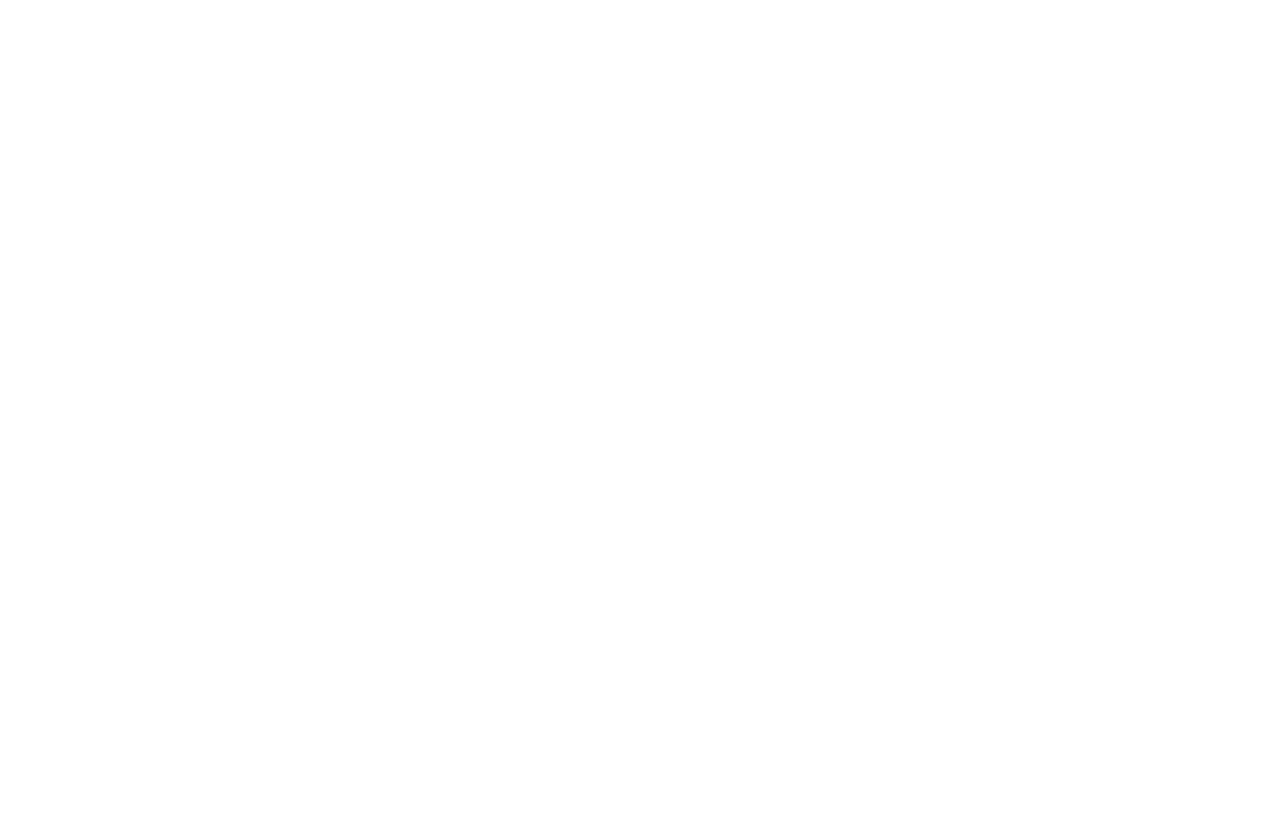
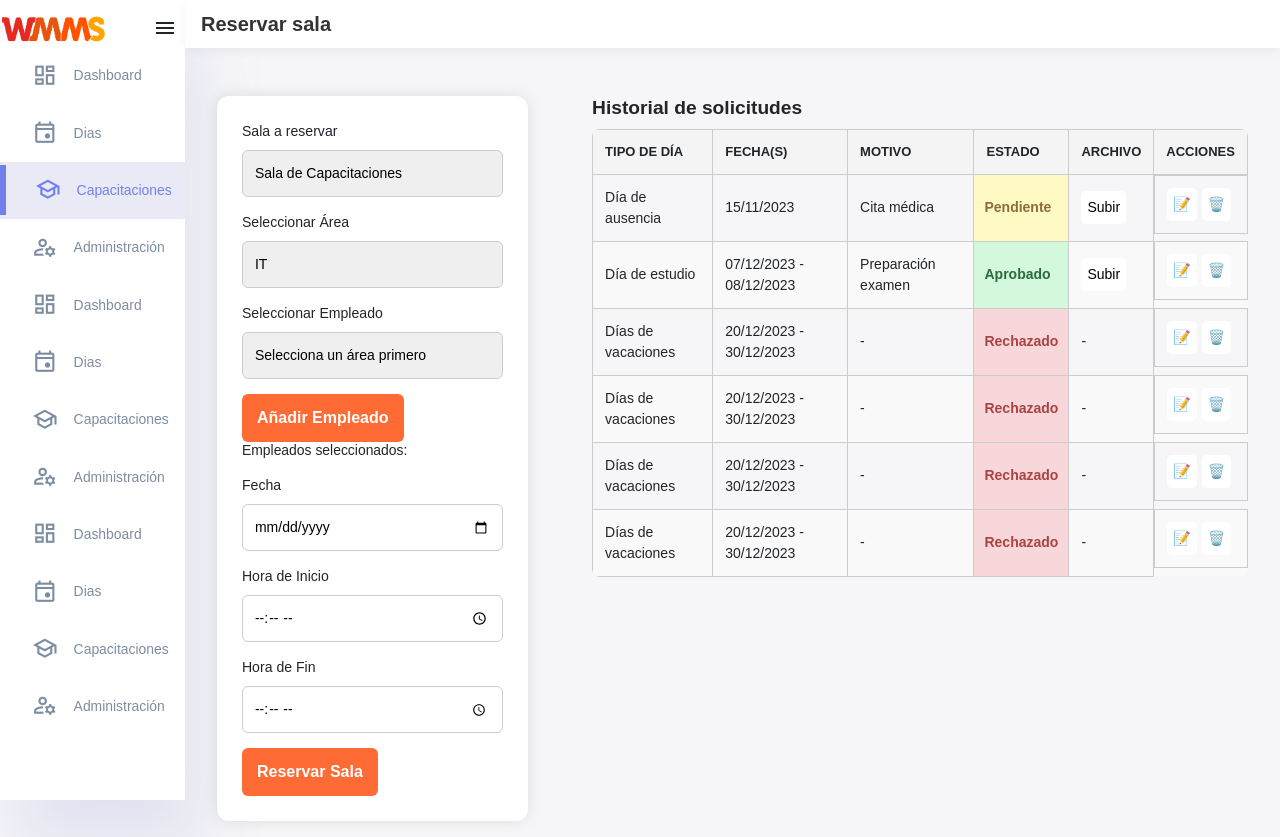
Before and after one commit to uri21199/intranet2.0, a Flask app: page /rooms in a window 1280 px wide. Before the commit the page is empty. Before the commit the page ends 800 px from the top, so only its background shows below. Run offline with Flask 3, Linux system fonts and the light colour scheme.

Commit message:
rooms y css

```diff
--- a/static/css/main.css
+++ b/static/css/main.css
@@ -366,6 +366,53 @@ aside .sidebar .message-count {
   transform: scale(0.98);
 }
 
+.containerFormRoom {
+  background: white;
+  padding: 25px;
+  margin: 1rem 2rem;
+  border-radius: 12px;
+  box-shadow: 0 0 15px rgba(0, 0, 0, 0.1);
+  width: 350px;
+}
+.containerFormRoom select, .containerFormRoom input {
+  width: 100%;
+  padding: 12px;
+  margin-top: 8px;
+  margin-bottom: 15px;
+  border-radius: 6px;
+  border: 1px solid #ccc;
+  font-size: 14px;
+  transition: all 0.3s ease-in-out;
+}
+.containerFormRoom select:focus, .containerFormRoom input:focus {
+  border-color: #ff6b35;
+  outline: none;
+  box-shadow: 0 0 5px rgba(255, 107, 53, 0.5);
+}
+.containerFormRoom button {
+  background-color: #ff6b35;
+  color: white;
+  font-size: 16px;
+  font-weight: bold;
+  padding: 12px 15px;
+  border: none;
+  border-radius: 6px;
+  cursor: pointer;
+  display: flex;
+  align-items: center;
+  justify-content: center;
+  gap: 8px; /* Espaciado entre icono y texto */
+  transition: all 0.3s ease-in-out;
+}
+.containerFormRoom button:hover, .containerFormRoom button:focus {
+  background-color: #e65b2a;
+  box-shadow: 0 4px 10px rgba(255, 107, 53, 0.3);
+  outline: 2px solid #ff6b35;
+}
+.containerFormRoom button:active {
+  transform: scale(0.98);
+}
+
 .tableDays {
   margin: 1rem 2rem;
 }
@@ -434,6 +481,78 @@ aside .sidebar .message-count {
   background-color: #f9f9f9;
 }
 .tableDays tr:hover {
+  background-color: #ffe8e0;
+  transition: background 0.3s ease-in-out;
+}
+
+.tableRoom {
+  margin: 1rem 2rem;
+}
+.tableRoom h3 {
+  font-size: 1.2rem;
+  font-weight: 600;
+}
+.tableRoom table {
+  width: 100%;
+  border-collapse: collapse;
+  margin-top: 10px;
+  font-size: 14px;
+  border-radius: 8px;
+  overflow: hidden;
+}
+.tableRoom th, .tableRoom td {
+  border: 1px solid #ccc;
+  padding: 12px;
+  text-align: left;
+}
+.tableRoom th {
+  background-color: #f4f4f4;
+  font-weight: bold;
+  text-transform: uppercase;
+  font-size: 13px;
+}
+.tableRoom .status-pending {
+  background-color: #fff9c4;
+  color: #8a6d3b;
+  padding: 6px 10px;
+  font-weight: bold;
+}
+.tableRoom .status-approved {
+  background-color: #d4f8dc;
+  color: #2c6b3b;
+  padding: 6px 10px;
+  font-weight: bold;
+}
+.tableRoom .status-rejected {
+  background-color: #f8d7da;
+  color: #a94442;
+  padding: 6px 10px;
+  font-weight: bold;
+}
+.tableRoom .actions {
+  display: flex;
+  gap: 5px;
+  cursor: pointer;
+}
+.tableRoom .actions button, .tableRoom .file button {
+  background: white;
+  border: none;
+  padding: 6px;
+  border-radius: 5px;
+  transition: all 0.3s ease-in-out;
+}
+.tableRoom .actions button:hover, .tableRoom .file button:hover {
+  background: #ff6b35;
+  color: white;
+  transform: scale(1.1);
+}
+.tableRoom .actions button i {
+  font-size: 16px;
+}
+.tableRoom tr:nth-child(even) {
+  background-color: #f9f9f9;
+}
+.tableRoom tr:hover {
   background-color: #ffe8e0;
   transition: background 0.3s ease-in-out;
 }
@@ -545,6 +664,31 @@ aside .sidebar .message-count {
   margin-top: 2rem;
 }
 
+.containerRoom {
+  flex-grow: 1;
+  transition: margin-left 0.3s ease;
+}
+.containerRoom .containerTitleRoom {
+  height: 3rem;
+  display: flex;
+  align-items: center;
+  padding-left: 0.7rem;
+  background-color: #fff;
+  /* background-color: red; */
+  width: 100%;
+  box-shadow: 0px 4px 10px rgba(0, 0, 0, 0.05);
+}
+.containerRoom .containerTitleRoom h2 {
+  font-size: 20px;
+  font-weight: bold;
+  color: #333;
+  padding-left: 0.3rem;
+}
+.containerRoom .containerFormTable {
+  display: flex;
+  margin-top: 2rem;
+}
+
 .containerDashboard {
   flex-grow: 1;
   transition: margin-left 0.3s ease;
--- /dev/null
+++ b/static/js/formRoom.js
@@ -0,0 +1,116 @@
+function cambiarFormulario() {
+    const tipoSala = document.getElementById("typeRoom").value;
+    const formulario = document.getElementById("formFields");
+
+    formulario.innerHTML = ""; // Limpia el formulario
+
+    if (tipoSala === "capacitaciones") {
+        formulario.innerHTML = `
+            <label for="area">Seleccionar Área</label>
+            <select id="area" onchange="cargarEmpleados()">
+                <option value="IT">IT</option>
+                <option value="Marketing">Marketing</option>
+                <option value="RRHH">RRHH</option>
+            </select>
+
+            <label for="empleados">Seleccionar Empleado</label>
+            <select id="empleados">
+                <option value="">Selecciona un área primero</option>
+            </select>
+
+            <button onclick="agregarEmpleado()">Añadir Empleado</button>
+
+            <h3>Empleados seleccionados:</h3>
+            <ul id="listaEmpleados"></ul>
+
+            <label for="fecha">Fecha</label>
+            <input type="date" id="fecha">
+
+            <label for="horaInicio">Hora de Inicio</label>
+            <input type="time" id="horaInicio">
+
+            <label for="horaFin">Hora de Fin</label>
+            <input type="time" id="horaFin">
+        `;
+    } else if (tipoSala === "reuniones") {
+        formulario.innerHTML = `
+            <label for="cliente">Es para un cliente?</label>
+            <select id="cliente" onchange="toggleCliente()">
+                <option value="no">No</option>
+                <option value="si">Sí</option>
+            </select>
+
+            <div id="clienteSeleccion">
+                <!-- Se agregará si el usuario elige "Sí" -->
+            </div>
+
+            <label for="motivo">Motivo</label>
+            <input type="text" id="motivo" placeholder="Motivo">
+
+            <label for="fecha">Fecha</label>
+            <input type="date" id="fecha">
+
+            <label for="horaInicio">Hora de Inicio</label>
+            <input type="time" id="horaInicio">
+
+            <label for="horaFin">Hora de Fin</label>
+            <input type="time" id="horaFin">
+        `;
+    }
+}
+
+function toggleCliente() {
+    const clienteSeleccion = document.getElementById("clienteSeleccion");
+    const esCliente = document.getElementById("cliente").value;
+
+    if (esCliente === "si") {
+        clienteSeleccion.innerHTML = `
+            <label for="clientesLista">Seleccionar Cliente</label>
+            <select id="clientesLista">
+                <option value="1">Cliente 1</option>
+                <option value="2">Cliente 2</option>
+                <option value="3">Cliente 3</option>
+            </select>
+        `;
+    } else {
+        clienteSeleccion.innerHTML = "";
+    }
+}
+
+let empleadosSeleccionados = [];
+
+function cargarEmpleados() {
+    const area = document.getElementById("area").value;
+    const empleadosSelect = document.getElementById("empleados");
+
+    // Simulación de carga de empleados por área
+    let empleadosPorArea = {
+        "IT": ["Juan Pérez", "Ana Gómez", "Carlos López"],
+        "Marketing": ["Luis Rodríguez", "María Sánchez"],
+        "RRHH": ["Pedro Martínez", "Lucía Fernández"]
+    };
+
+    empleadosSelect.innerHTML = "";
+    empleadosPorArea[area].forEach(emp => {
+        let option = document.createElement("option");
+        option.value = emp;
+        option.textContent = emp;
+        empleadosSelect.appendChild(option);
+    });
+}
+
+function agregarEmpleado() {
+    const empleado = document.getElementById("empleados").value;
+    if (empleado && !empleadosSeleccionados.includes(empleado)) {
+        empleadosSeleccionados.push(empleado);
+
+        const lista = document.getElementById("listaEmpleados");
+        const li = document.createElement("li");
+        li.textContent = empleado;
+        lista.appendChild(li);
+    }
+}
+
+function enviarSolicitud() {
+    console.log("Empleados seleccionados:", empleadosSeleccionados);
+}
--- /dev/null
+++ b/static/sass/components/_formRoom.scss
@@ -0,0 +1,55 @@
+@use '../base/variables';
+
+.containerFormRoom {
+    background: white;
+    padding: 25px;
+    margin: 1rem 2rem;
+    border-radius: 12px;
+    box-shadow: 0 0 15px rgba(0, 0, 0, 0.1);
+    width: 350px;
+
+    select, input {
+        width: 100%;
+        padding: 12px;
+        margin-top: 8px;
+        margin-bottom: 15px;
+        border-radius: 6px;
+        border: 1px solid #ccc;
+        font-size: 14px;
+        transition: all 0.3s ease-in-out;
+    }
+
+    select:focus, input:focus {
+        border-color: variables.$color-orange-wmms-focus;
+        outline: none;
+        box-shadow: 0 0 5px rgba(255, 107, 53, 0.5);
+    }
+
+    button {
+        background-color: variables.$color-orange-wmms-focus;
+        color: white;
+        font-size: 16px;
+        font-weight: bold;
+        padding: 12px 15px;
+        border: none;
+        border-radius: 6px;
+        cursor: pointer;
+        display: flex;
+        align-items: center;
+        justify-content: center;
+        gap: 8px; /* Espaciado entre icono y texto */
+        transition: all 0.3s ease-in-out;
+    }
+
+    button:hover, button:focus {
+        background-color: #e65b2a;
+        box-shadow: 0 4px 10px rgba(255, 107, 53, 0.3);
+        outline: 2px solid variables.$color-orange-wmms-focus;
+    }
+
+    button:active {
+        transform: scale(0.98);
+    }
+
+
+}
--- /dev/null
+++ b/static/sass/components/_tableRoom.scss
@@ -0,0 +1,83 @@
+@use '../base/variables';
+
+.tableRoom {
+    margin: 1rem 2rem;
+
+    h3{
+        font-size: 1.2rem;
+        font-weight: 600;
+    }
+
+table {
+    width: 100%;
+    border-collapse: collapse;
+    margin-top: 10px;
+    font-size: 14px;
+    border-radius: 8px;
+    overflow: hidden;
+}
+th, td {
+    border: 1px solid #ccc;
+    padding: 12px;
+    text-align: left;
+}
+th {
+    background-color: #f4f4f4;
+    font-weight: bold;
+    text-transform: uppercase;
+    font-size: 13px;
+}
+.status-pending {
+    background-color: #fff9c4;
+    color: #8a6d3b;
+    padding: 6px 10px;
+    font-weight: bold;
+}
+
+.status-approved {
+    background-color: #d4f8dc;
+    color: #2c6b3b;
+    padding: 6px 10px;
+    font-weight: bold;
+}
+
+.status-rejected {
+    background-color: #f8d7da;
+    color: #a94442;
+    padding: 6px 10px;
+    font-weight: bold;
+}
+
+.actions {
+    display: flex;
+    gap: 5px;
+    cursor: pointer;
+}
+
+.actions button, .file button {
+    background: white;
+    border: none;
+    padding: 6px;
+    border-radius: 5px;
+    transition: all 0.3s ease-in-out;
+}
+
+.actions button:hover, .file button:hover {
+    background: #ff6b35;
+    color: white;
+    transform: scale(1.1);
+}
+
+.actions button i {
+    font-size: 16px;
+}
+
+tr:nth-child(even) {
+    background-color: #f9f9f9;
+}
+
+tr:hover {
+    background-color: #ffe8e0;
+    transition: background 0.3s ease-in-out;
+}
+}
--- a/static/sass/main.scss
+++ b/static/sass/main.scss
@@ -3,10 +3,13 @@
 @use './components/containerOwn';
 @use './components/containerInfoDashboard';
 @use './components/formDays';
+@use './components/formRoom';
 @use './components/tableDays';
+@use './components/tableRoom';
 @use './components/loginSection';
 @use './components/welcomeSection';
 @use './pages/days';
+@use './pages/rooms';
 @use './pages/dashboard';
 @use './pages/home';
 *{
--- /dev/null
+++ b/static/sass/pages/_rooms.scss
@@ -0,0 +1,29 @@
+@use '../base/variables';
+
+.containerRoom{
+
+    flex-grow: 1; // Hace que el contenido ocupe el resto del espacio disponible
+    transition: margin-left 0.3s ease;
+
+    .containerTitleRoom{
+        height: 3rem;
+        display: flex;
+        align-items: center;
+        padding-left: .7rem;
+        background-color: variables.$color-white;
+        /* background-color: red; */
+        width: 100%;
+        box-shadow: 0px 4px 10px rgba(0, 0, 0, 0.05);
+        h2{
+            font-size: 20px;
+            font-weight: bold;
+            color: #333;
+            padding-left: .3rem;
+        }
+    }
+
+    .containerFormTable{
+        display: flex;
+        margin-top: 2rem;
+    }
+}
--- /dev/null
+++ b/templates/components/formRoom.html
@@ -0,0 +1,37 @@
+<div class="containerFormRoom">
+    <label for="typeRoom">Sala a reservar</label>
+    <select id="typeRoom" onchange="cambiarFormulario()">
+        <option value="capacitaciones">Sala de Capacitaciones</option>
+        <option value="reuniones">Sala de Reuniones</option>
+    </select>
+
+    <div id="formFields">
+        <label for="area">Seleccionar Área</label>
+        <select id="area" onchange="cargarEmpleados()">
+            <option value="IT">IT</option>
+            <option value="Marketing">Marketing</option>
+            <option value="RRHH">RRHH</option>
+        </select>
+
+        <label for="empleados">Seleccionar Empleado</label>
+        <select id="empleados">
+            <option value="">Selecciona un área primero</option>
+        </select>
+
+        <button onclick="agregarEmpleado()">Añadir Empleado</button>
+
+        <h3>Empleados seleccionados:</h3>
+        <ul id="listaEmpleados"></ul>
+
+        <label for="fecha">Fecha</label>
+        <input type="date" id="fecha">
+
+        <label for="horaInicio">Hora de Inicio</label>
+        <input type="time" id="horaInicio">
+
+        <label for="horaFin">Hora de Fin</label>
+        <input type="time" id="horaFin">
+    </div>
+
+    <button onclick="enviarSolicitud()">Reservar Sala</button>
+</div>
--- /dev/null
+++ b/templates/components/tableRoom.html
@@ -0,0 +1,89 @@
+<div class="tableRoom">
+    <h3>Historial de solicitudes</h3>
+    <table>
+        <thead>
+            <tr>
+                <th>Tipo de Día</th>
+                <th>Fecha(s)</th>
+                <th>Motivo</th>
+                <th>Estado</th>
+                <th>Archivo</th>
+                <th>Acciones</th>
+            </tr>
+        </thead>
+        <tbody>
+            <tr>
+                <td>Día de ausencia</td>
+                <td>15/11/2023</td>
+                <td>Cita médica</td>
+                <td class="status-pending">Pendiente</td>
+                <td class="file"><button>Subir</button></td>
+                <td class="actions">
+                    <button title="Editar solicitud"> 📝 </button>
+                    <button title="Eliminar solicitud"> 🗑️ </button>
+                </td>
+
+            </tr>
+            <tr>
+                <td>Día de estudio</td>
+                <td>07/12/2023 - 08/12/2023</td>
+                <td>Preparación examen</td>
+                <td class="status-approved">Aprobado</td>
+                <td class="file"><button>Subir</button></td>
+                <td class="actions">
+                    <button title="Editar solicitud"> 📝 </button>
+                    <button title="Eliminar solicitud"> 🗑️ </button>
+                </td>
+
+            </tr>
+            <tr>
+                <td>Días de vacaciones</td>
+                <td>20/12/2023 - 30/12/2023</td>
+                <td>-</td>
+                <td class="status-rejected">Rechazado</td>
+                <td>-</td>
+                <td class="actions">
+                    <button title="Editar solicitud"> 📝 </button>
+                    <button title="Eliminar solicitud"> 🗑️ </button>
+                </td>
+
+            </tr>
+            <tr>
+                <td>Días de vacaciones</td>
+                <td>20/12/2023 - 30/12/2023</td>
+                <td>-</td>
+                <td class="status-rejected">Rechazado</td>
+                <td>-</td>
+                <td class="actions">
+                    <button title="Editar solicitud"> 📝 </button>
+                    <button title="Eliminar solicitud"> 🗑️ </button>
+                </td>
+
+            </tr>
+            <tr>
+                <td>Días de vacaciones</td>
+                <td>20/12/2023 - 30/12/2023</td>
+                <td>-</td>
+                <td class="status-rejected">Rechazado</td>
+                <td>-</td>
+                <td class="actions">
+                    <button title="Editar solicitud"> 📝 </button>
+                    <button title="Eliminar solicitud"> 🗑️ </button>
+                </td>
+
+            </tr>
+            <tr>
+                <td>Días de vacaciones</td>
+                <td>20/12/2023 - 30/12/2023</td>
+                <td>-</td>
+                <td class="status-rejected">Rechazado</td>
+                <td>-</td>
+                <td class="actions">
+                    <button title="Editar solicitud"> 📝 </button>
+                    <button title="Eliminar solicitud"> 🗑️ </button>
+                </td>
+
+            </tr>
+        </tbody>
+    </table>
+</div>
--- a/templates/pages/rooms.html
+++ b/templates/pages/rooms.html
@@ -0,0 +1,18 @@
+{% extends 'layouts/base.html' %}
+
+{% block title %}Solicitar día{% endblock %}
+
+{% block content %}
+<div class="containerRoom">
+    <div class="containerTitleRoom">
+        <h2>Reservar sala</h2>
+    </div>
+    <div class="containerFormTable">
+        {% include 'components/formRoom.html' %}
+        {% include 'components/tableRoom.html' %}
+    </div>
+</div>
+{% endblock %}
+{% block scripts %}
+<script src="{{ url_for('static', filename='js/formRoom.js') }}"></script>
+{% endblock %}
```
Also changed, not shown: 1 other file.
